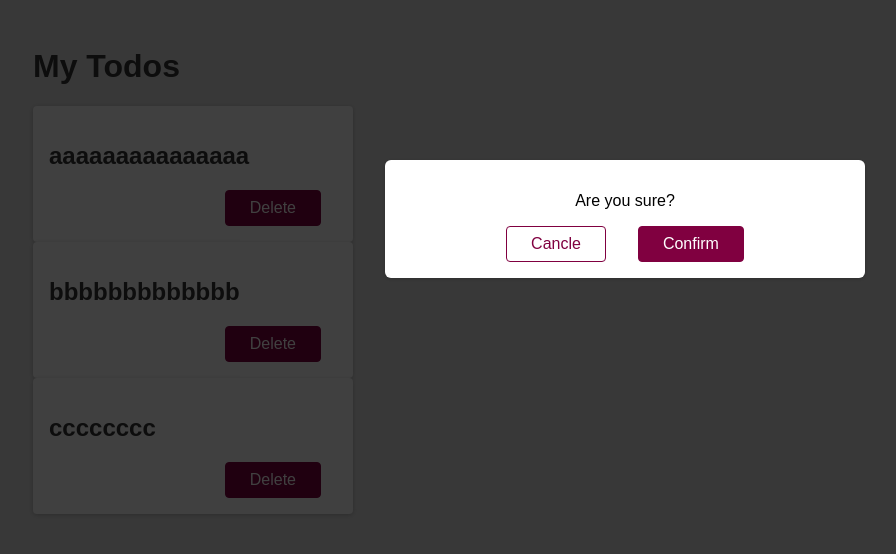
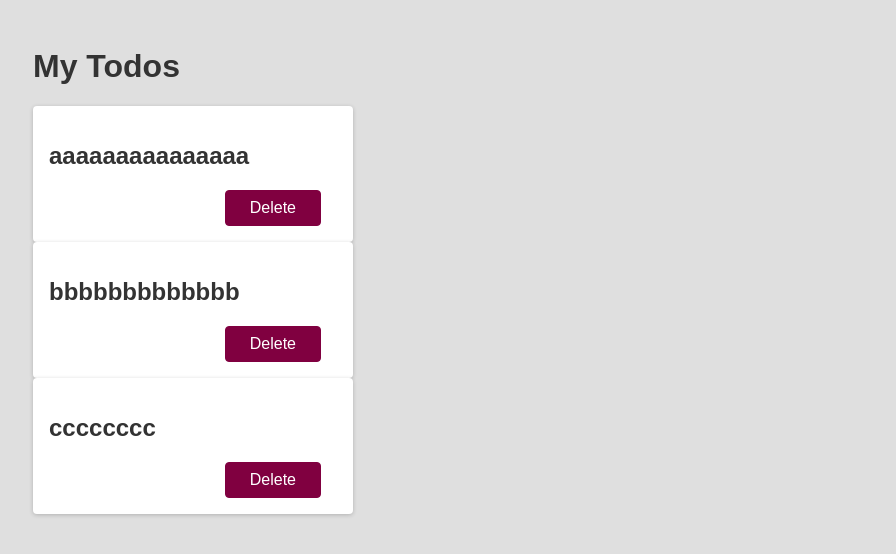
Before and after one commit to AronLee5263/udemy-react, a React (Create React App) app: page / in a window 1280 px wide. Shown: the top 554 px of the page, without its empty margins (15-911 px from the left). Built offline with nearby package versions, Linux system fonts and the light colour scheme.

Commit message:
state 개념으로 동적 코드로 변경함.  + 추가 기능 구현 필요함.
>>  backdrop과 취소 확인 버튼을 눌렀을떄 모달이 없어지게 하는 작업 필요함.

```diff
--- a/src/App.js
+++ b/src/App.js
@@ -1,6 +1,4 @@
 import Todo from "./component/Todo";
-import Modal from "./component/Modal";
-import Backdrop from "./component/Backdrop";
 
 function App() {
   return (
@@ -9,8 +7,6 @@
       <Todo text="aaaaaaaaaaaaaaa" />
       <Todo text="bbbbbbbbbbbbb" />
       <Todo text="cccccccc" />
-      <Modal />
-      <Backdrop />
     </div>
   );
 }
--- a/src/component/Todo.js
+++ b/src/component/Todo.js
@@ -1,6 +1,12 @@
+import { useState } from "react";
+import Modal from "./Modal";
+import Backdrop from "./Backdrop";
+
 function Todo(props) {
+  const [modalIsOpen, setModalIsOpen] = useState(false);
+
   function deleteHandler() {
-    console.log("clicked here");
+    setModalIsOpen(true);
   }
 
   return (
@@ -11,6 +17,9 @@
           Delete
         </button>
       </div>
+      {modalIsOpen ? <Modal /> : null}
+      {modalIsOpen && <Backdrop />}
+      {/* /* 위와 똑같음. 양쪽 모두 참이면 두번쨰 값을 반환*/}
     </div>
   );
 }
```
